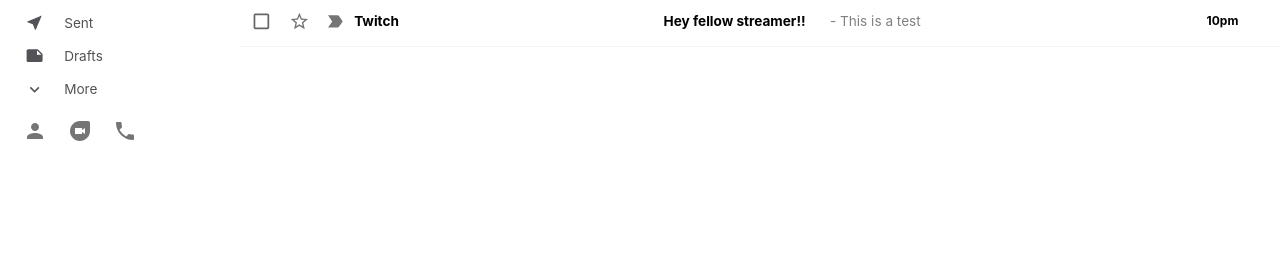
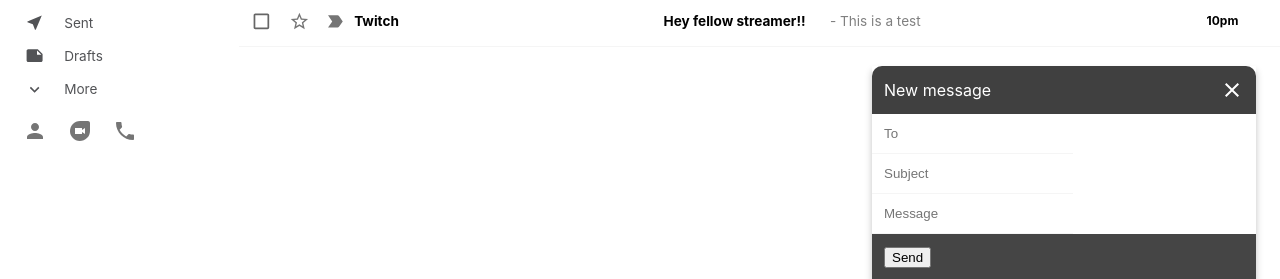
Before and after one commit to ishfaqahmad737/gmail-clone, a React (Create React App) app: page / in a window 1280 px wide. Shown: the part 518-797 px from the top of the page. Built offline with nearby package versions, Linux system fonts and the light colour scheme.

Commit message:
Redux was modified and Compose form option is added

```diff
--- a/src/App.css
+++ b/src/App.css
@@ -6,6 +6,7 @@
 .app__body{
     display:flex;
     height:100vh;
+
 }
 .iconstyles{
     font-size: 1.3rem !important;
--- a/src/App.js
+++ b/src/App.js
@@ -4,6 +4,7 @@ import Header from './Header'
 import Sidebar from './Sidebar'
 import EmailList from './EmailList'
 import Mail from './Mail'
+import SendMail from './SendMail'
 import {Routes,Route,useNavigate} from "react-router-dom";
 function App() {
   return (
@@ -12,6 +13,7 @@ function App() {
       <div className='app__body'>
               <Sidebar />
               <Routes>
+
                 <Route path='/' element={<EmailList/>}/>
                 <Route path='/mail' element={<Mail />}/>
                 <Route
@@ -23,8 +25,9 @@ function App() {
             }
             />
               </Routes>
+
       </div>
-
+      <SendMail/>
     </div>
   );
 }
--- a/src/EmailList.css
+++ b/src/EmailList.css
@@ -12,7 +12,7 @@
     position: sticky;
     top: 0;
     padding-right:10px;
-    z-index:999;
+
     background: white;
 }
 .emailList__settings__left> .MuiButtonBase-root >.MuiSvgIcon-root{
--- /dev/null
+++ b/src/SendMail.css
@@ -0,0 +1,35 @@
+.sendMail {
+    position: absolute;
+    width: 24rem;
+    box-shadow: 0 5px 7px 0 rgb(0 0 0 / 24%);
+    bottom:.1rem;
+    right:1.5rem;
+}
+.sendMail_header {
+    display: flex;
+    align-items: center;
+    justify-content: space-between;
+    background: rgb(64,64,64);
+    color: white;
+    padding: .75rem;
+    border-top-right-radius: 10px;
+    border-top-left-radius: 10px;
+}
+
+
+
+
+
+
+.sendMail_input {
+    outline: none;
+    margin: none;
+    border: none;
+    padding: 0.75rem;
+    border-bottom: 1px solid whitesmoke;
+}
+
+.sendMail__options {
+    background: rgb(69,69,69);
+    padding: .75rem;
+}
--- /dev/null
+++ b/src/SendMail.js
@@ -0,0 +1,27 @@
+import React from 'react'
+import './SendMail.css'
+import CloseIcon from '@mui/icons-material/Close';
+function SendMail() {
+  return (
+    <div className='sendMail'>
+         <div className="sendMail_header">
+             New message
+            <CloseIcon/>
+         </div>
+         <div className="sendMail_information">
+             <form className='sendMail_form'>
+             <input className='sendMail_input' type="email" placeholder="To"/>
+             <input className='sendMail_input' type="text" placeholder="Subject"/>
+             <input className='sendMail_input' type="text" placeholder='Message'/>
+             </form>
+         </div>
+         <div class="sendMail__options">
+             <button>
+                 Send
+             </button>
+         </div>
+    </div>
+  )
+}
+
+export default SendMail
--- a/src/app/store.js
+++ b/src/app/store.js
@@ -1,8 +1,8 @@
 import { configureStore } from '@reduxjs/toolkit';
-import counterReducer from '../features/counterSlice';
+import mailReducer from '../features/mailSlice';
 
 export const store = configureStore({
   reducer: {
-    counter: counterReducer,
+    mail: mailReducer,
   },
 });
--- a/src/features/counterSlice.js
+++ /dev/null
@@ -1,73 +0,0 @@
-import { createAsyncThunk, createSlice } from '@reduxjs/toolkit';
-import { fetchCount } from './counterAPI';
-
-const initialState = {
-  value: 0,
-  status: 'idle',
-};
-
-// The function below is called a thunk and allows us to perform async logic. It
-// can be dispatched like a regular action: `dispatch(incrementAsync(10))`. This
-// will call the thunk with the `dispatch` function as the first argument. Async
-// code can then be executed and other actions can be dispatched. Thunks are
-// typically used to make async requests.
-export const incrementAsync = createAsyncThunk(
-  'counter/fetchCount',
-  async (amount) => {
-    const response = await fetchCount(amount);
-    // The value we return becomes the `fulfilled` action payload
-    return response.data;
-  }
-);
-
-export const counterSlice = createSlice({
-  name: 'counter',
-  initialState,
-  // The `reducers` field lets us define reducers and generate associated actions
-  reducers: {
-    increment: (state) => {
-      // Redux Toolkit allows us to write "mutating" logic in reducers. It
-      // doesn't actually mutate the state because it uses the Immer library,
-      // which detects changes to a "draft state" and produces a brand new
-      // immutable state based off those changes
-      state.value += 1;
-    },
-    decrement: (state) => {
-      state.value -= 1;
-    },
-    // Use the PayloadAction type to declare the contents of `action.payload`
-    incrementByAmount: (state, action) => {
-      state.value += action.payload;
-    },
-  },
-  // The `extraReducers` field lets the slice handle actions defined elsewhere,
-  // including actions generated by createAsyncThunk or in other slices.
-  extraReducers: (builder) => {
-    builder
-      .addCase(incrementAsync.pending, (state) => {
-        state.status = 'loading';
-      })
-      .addCase(incrementAsync.fulfilled, (state, action) => {
-        state.status = 'idle';
-        state.value += action.payload;
-      });
-  },
-});
-
-export const { increment, decrement, incrementByAmount } = counterSlice.actions;
-
-// The function below is called a selector and allows us to select a value from
-// the state. Selectors can also be defined inline where they're used instead of
-// in the slice file. For example: `useSelector((state: RootState) => state.counter.value)`
-export const selectCount = (state) => state.counter.value;
-
-// We can also write thunks by hand, which may contain both sync and async logic.
-// Here's an example of conditionally dispatching actions based on current state.
-export const incrementIfOdd = (amount) => (dispatch, getState) => {
-  const currentValue = selectCount(getState());
-  if (currentValue % 2 === 1) {
-    dispatch(incrementByAmount(amount));
-  }
-};
-
-export default counterSlice.reducer;
--- /dev/null
+++ b/src/features/mailSlice.js
@@ -0,0 +1,26 @@
+import { createAsyncThunk, createSlice } from '@reduxjs/toolkit';
+const initialState = {
+  composeFormOpen:false
+};
+
+export const mailSlice = createSlice({
+  name: 'mail',
+  initialState,
+
+  reducers: {
+    openComposeForm: (state) => {
+      state.composeFormOpen = true;
+    },
+    closeOpenForm: (state) => {
+      state.closeOpenForm = false;
+    }
+  }
+});
+
+export const { openComposeForm, closeOpenForm} = mailSlice.actions;
+
+export const selectComposeFormState = (state) => state.mail.composeFormOpen;
+
+
+
+export default mailSlice.reducer;
```
Also changed, not shown: 1 other file (tests, documents, lock files or other folders). Lines whose indentation alone changed are shown as unchanged.
